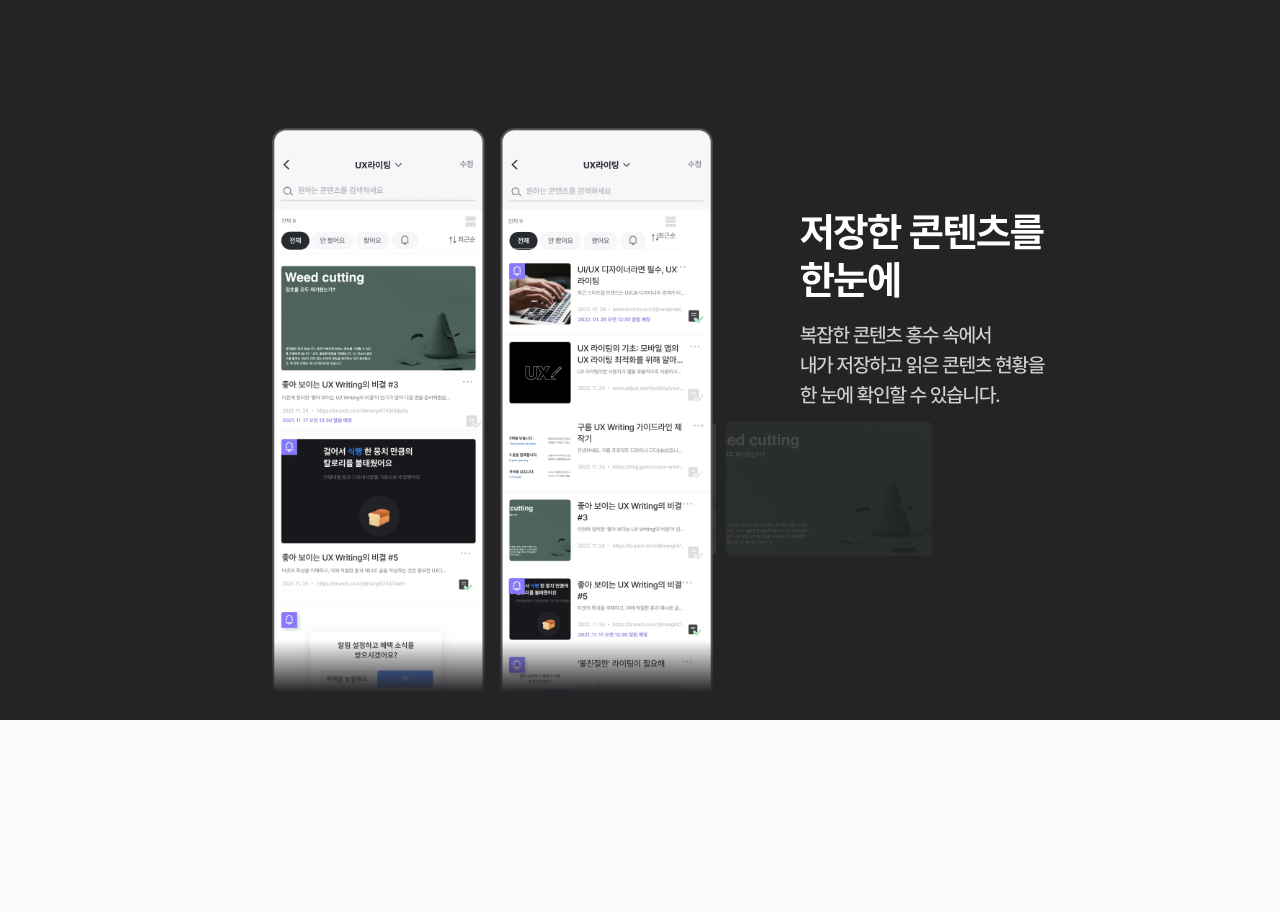
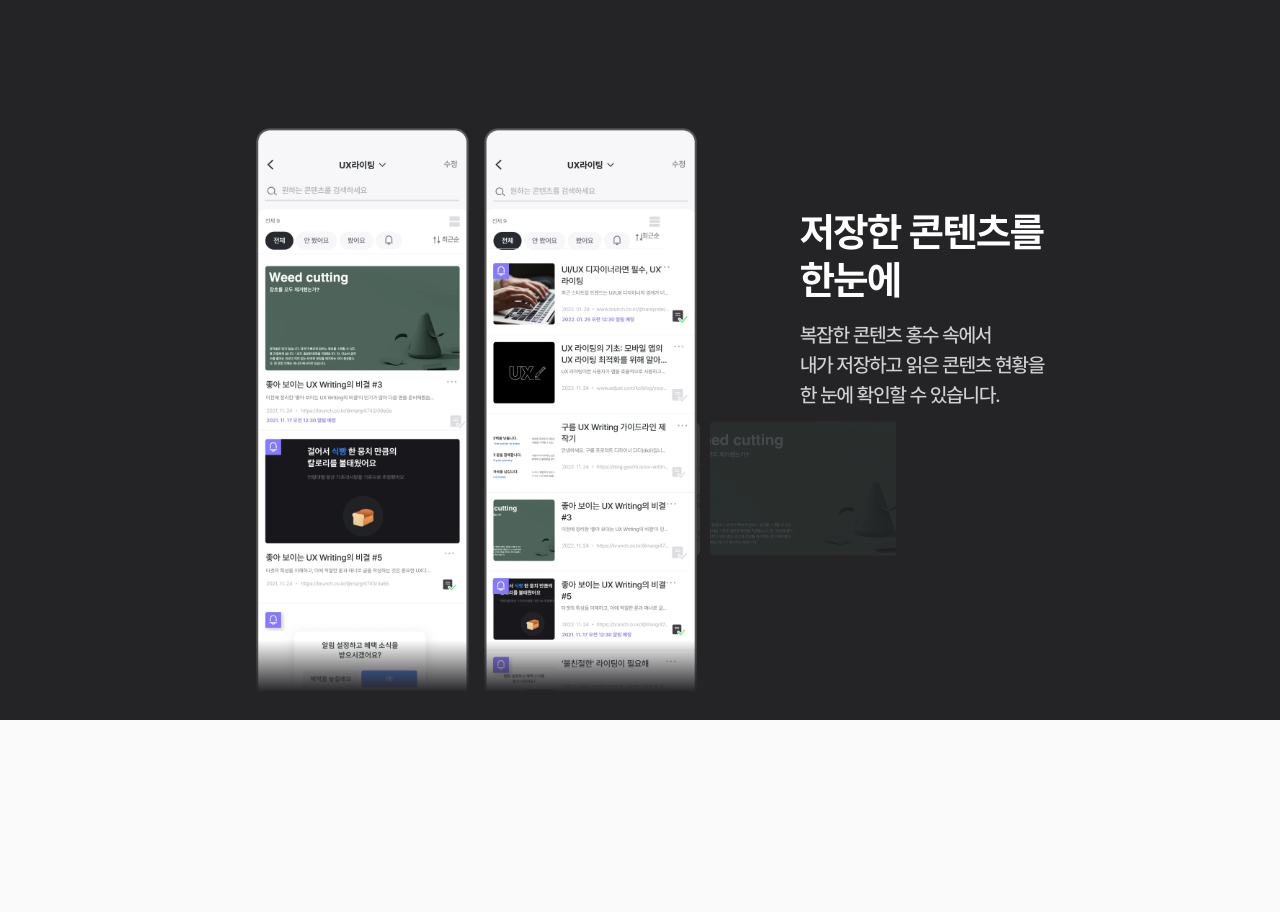
Before and after one commit to TeamHavit/Havit-Landing-Web, a Next.js app: page / in a window 1280 px wide. Shown: the part 1860-2772 px from the top of the page. Built offline with nearby package versions, Linux system fonts and the light colour scheme.

Commit message:
Style: DetailContent 백그라운드 이미지 리사이징

```diff
--- a/src/components/DetailContent/DetailContent.module.scss
+++ b/src/components/DetailContent/DetailContent.module.scss
@@ -57,11 +57,11 @@
     &__mainImage {
       position: relative;
       height: 37rem;
-      left: 5rem;
+      left: 5vw;
       z-index: 1;
 
       @include tablet {
-        left: 10rem;
+        left: 15vw;
         height: 40rem;
         top: 5rem;
       }
@@ -75,7 +75,7 @@
 
     &__textWrapper {
       @include tablet {
-        margin-left: 55%;
+        margin-left: 50vw;
       }
 
       @include mobile {
@@ -128,9 +128,10 @@
   &__backgroundImage {
     position: absolute;
     margin-bottom: 10rem;
-    left: 40vw;
+    right: 30vw;
     width: 25rem;
     z-index: 0;
+    overflow-x: hidden;
 
     @include tablet {
       margin-bottom: 5rem;
@@ -138,9 +139,9 @@
     }
 
     @include mobile {
+      width: 15rem;
       margin-bottom: 5rem;
-      left: 45vw;
-      width: 20rem;
+      right: 0;
     }
   }
 }
--- a/src/components/DetailContent/DetailContent.tsx
+++ b/src/components/DetailContent/DetailContent.tsx
@@ -7,7 +7,8 @@ import { RESPONSIVE_VARIABLE } from '@/constants/objects/responsive';
 import mockupLgSrc from '../../../public/static/images/mockup-content-list-pc.webp';
 import mockupMdSrc from '../../../public/static/images/mockup-content-list-md.webp';
 import mockupSmSrc from '../../../public/static/images/mockup-content-list-sm.webp';
-import backImageSrc from '../../../public/static/images/blur-bg-image.webp';
+import blurBackImageLgSrc from '../../../public/static/images/blur-bg-image.webp';
+import blurBackImageSmSrc from '../../../public/static/images/blur-bg-image-sm.webp';
 
 import Styles from './DetailContent.module.scss';
 
@@ -20,6 +21,11 @@ export default function DetailContent(): JSX.Element {
       : width < RESPONSIVE_VARIABLE['tablet']
       ? mockupSmSrc
       : mockupMdSrc;
+
+  const blurBackImageSrc =
+    width <= RESPONSIVE_VARIABLE['tablet']
+      ? blurBackImageSmSrc
+      : blurBackImageLgSrc;
 
   const TitleText = (): JSX.Element => {
     return width >= RESPONSIVE_VARIABLE['pc'] ? (
@@ -67,7 +73,7 @@ export default function DetailContent(): JSX.Element {
       </div>
       <div className={Styles.DetailContent__backgroundImage}>
         <Image
-          src={backImageSrc}
+          src={blurBackImageSrc}
           alt="background blur image"
           style={{ width: '105%', height: 'auto' }}
         />
--- a/src/styles/globals.scss
+++ b/src/styles/globals.scss
@@ -80,6 +80,7 @@ html,
 body {
   max-width: 100vw;
   overflow-x: hidden;
+  touch-action: none;
 }
 
 body {
```
